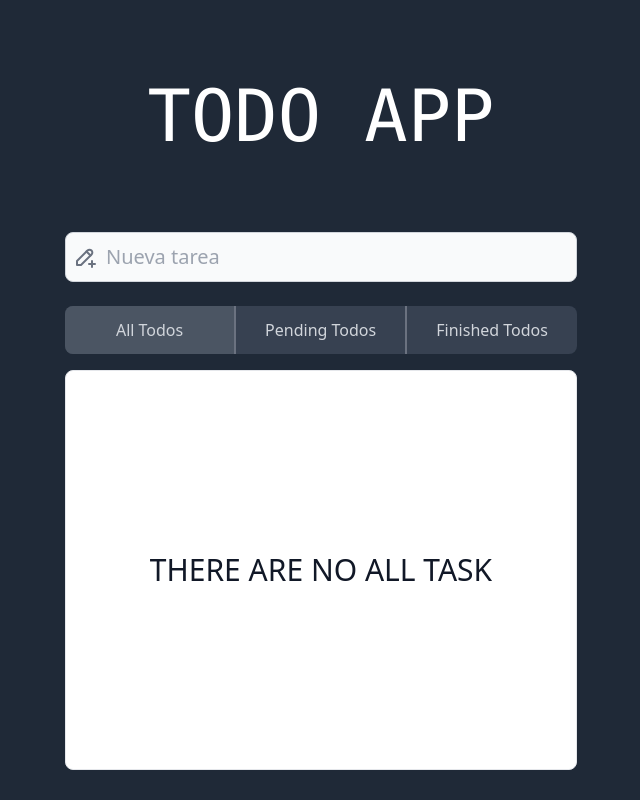
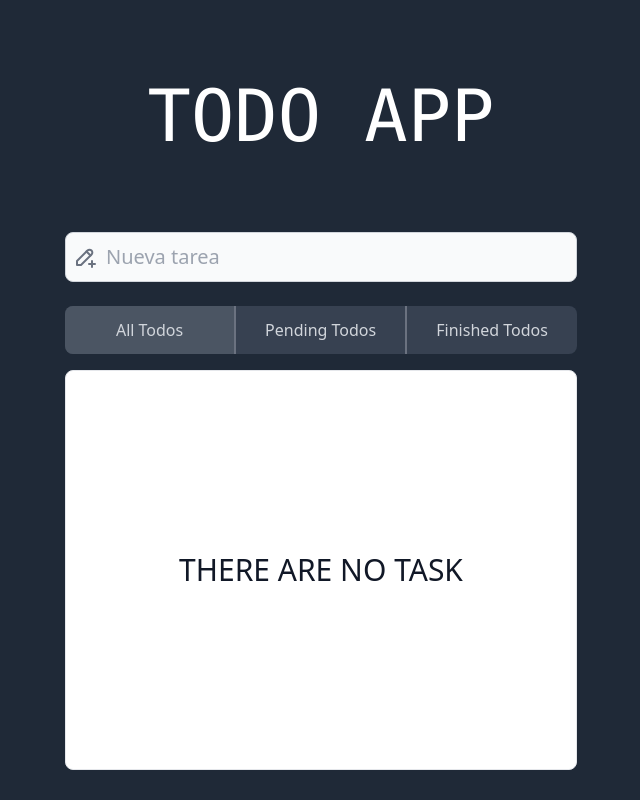
Before and after one commit to sempereluismi/todo-app-react, a React (Vite) app: page / in a window 1280 px wide. Shown: the whole page, without its empty margins (319-959 px from the left). Built offline with nearby package versions, Linux system fonts and the light colour scheme; a web font is replaced by a local one.

Commit message:
arreglando delete all todos

```diff
--- a/src/App.jsx
+++ b/src/App.jsx
@@ -63,11 +63,17 @@ function App() {
   };
 
   const deleteTodos = (filterValue) => {
-    const newTodos =
+
+    if(filterValue === "ALL") {
+      const newTodos = []
+      setAllTodos(newTodos);
+    } else {
+      const newTodos =
       filterValue === "FINISHED"
         ? filterOptions["PENDING"](allTodos)
         : filterOptions[filterValue](allTodos);
-    setAllTodos(newTodos);
+      setAllTodos(newTodos);
+    }
   };
 
   const changeTodosToRender = (filterValue) => {
--- a/src/components/TodoList.jsx
+++ b/src/components/TodoList.jsx
@@ -27,7 +27,7 @@ export const TodoList = ({
         )}
         {todos.length === 0 && (
           <h2 className="h-full flex items-center justify-center text-3xl">
-            THERE ARE NO {todoFilterValue} TASK
+            THERE ARE NO {(todoFilterValue === "ALL" ? "" : todoFilterValue)} TASK
           </h2>
         )}
       </section>
```
